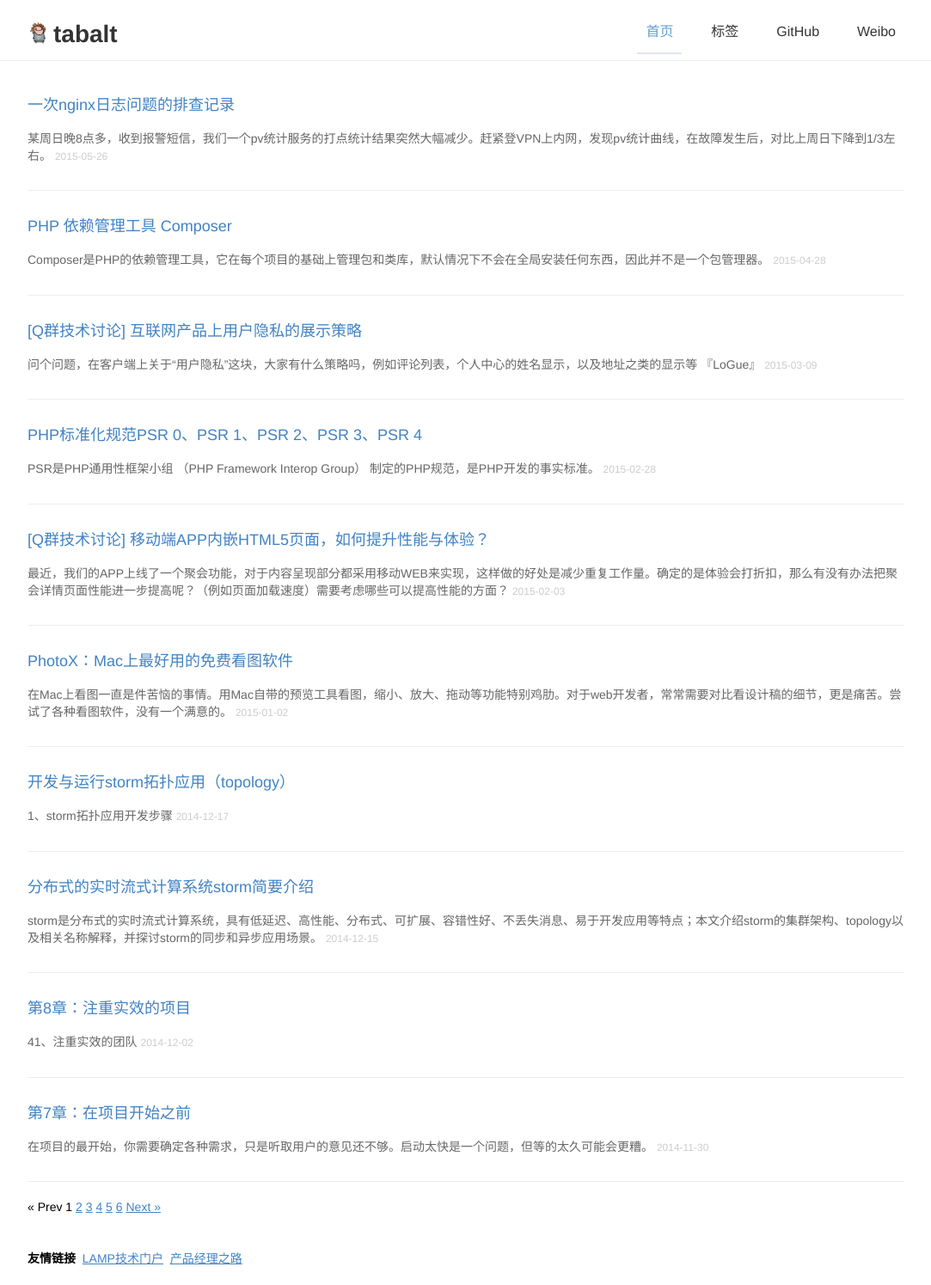
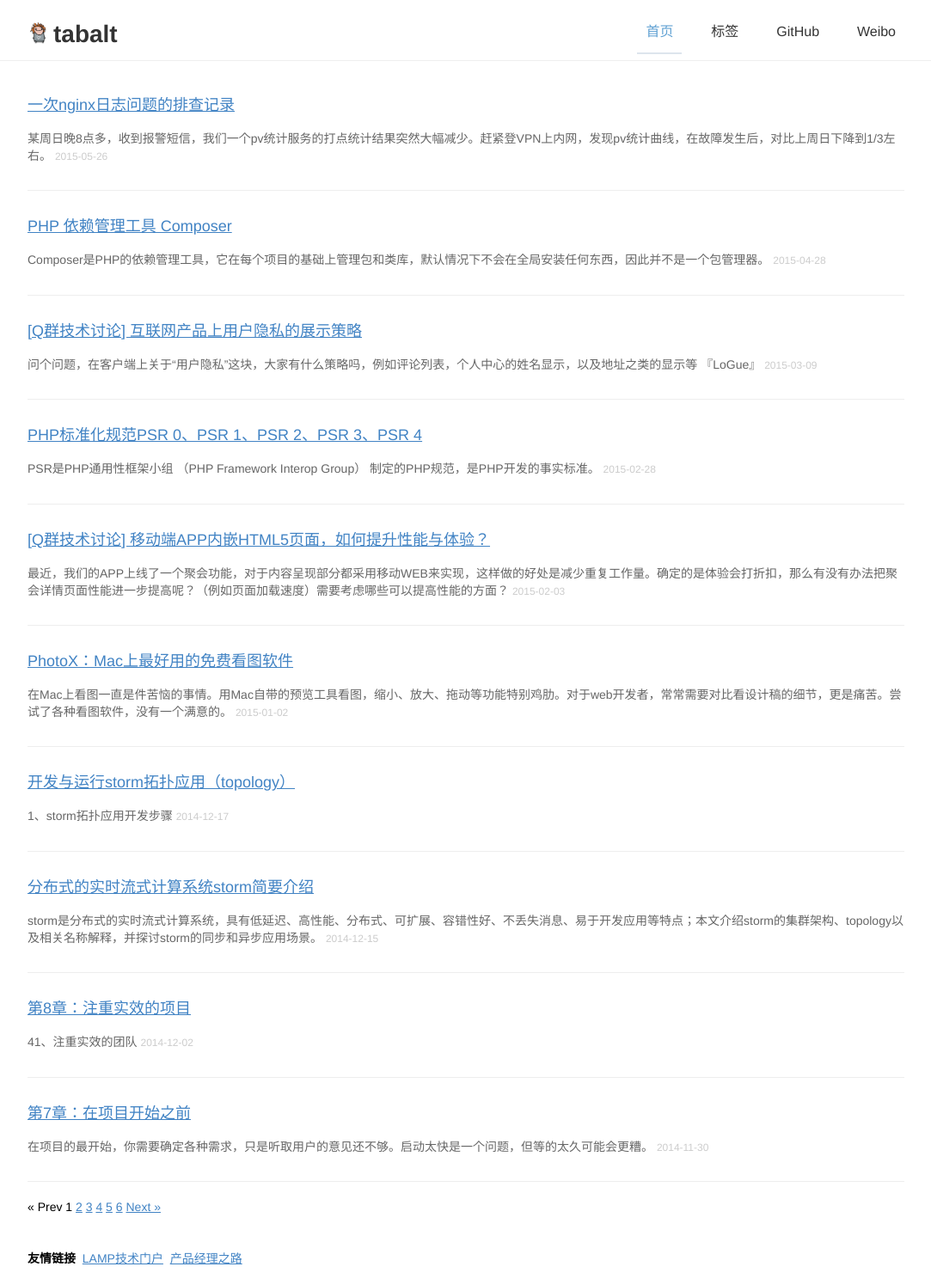
Before and after one commit to tabalt/tabalt.github.io, a Jekyll site: the page built from index.html, in a window 1280 px wide. Shown: the whole page at 86% size, without its empty margins (98-1181 px from the left). Built offline with Jekyll 4.4.1, drawn with Linux system fonts in a browser that asks for light colours; Markdown is read by kramdown in place of the engine named in the settings; the list of posts is cut into pages by our own code; comment, search, counter and statistics services are not loaded.

Commit message:
update link style

```diff
--- a/static/css/style.css
+++ b/static/css/style.css
@@ -128,6 +128,12 @@ a:hover {
 .page {
     padding-top: 30px;
 }
+.page a{
+    color: #4183c4;
+    text-decoration: underline;
+}
+
+
 .page ul{ padding-left:40px; margin-bottom: 10px;}
 .page p{ line-height:28px; margin-bottom:20px; }
 .page h3{ border-left:3px solid #dddddd; padding-left:15px; line-height:22px; margin:20px 0; font-size:16px; }
@@ -139,7 +145,7 @@ a:hover {
 .page pre code { background-color: #f8f8f8; color:#737373; font-size: 11px; padding: 0; }
 
 .block {  }
-.block  h2{ border-radius:2px; line-height:30px; font-size:14px; background:#CCCCFF;  text-indent:10px; margin-bottom:10px;}
+.block h2{ border-radius:2px; line-height:30px; font-size:14px; background:#CCCCFF;  text-indent:10px; margin-bottom:10px;}
 .block ul li {}
 
 .post-item { }
@@ -175,16 +181,6 @@ a:hover {
 .highlight {
     margin-bottom: 20px;
 }
-
-/*
-.tag-list {
-    padding: 10px;
-    border: 1px dashed #ccc;
-}
-.tag-list a {
-    padding: 2px;
-}
-*/
 
 .pagination {
 
@@ -256,11 +252,6 @@ table th {
     color: #666;
 }
 
-#waterfall ul li a{
-    color: #4183c4;
-    text-decoration: underline;
-}
-
 @media screen and (max-width: 980px) {
     .menu {
         display: none;
```
